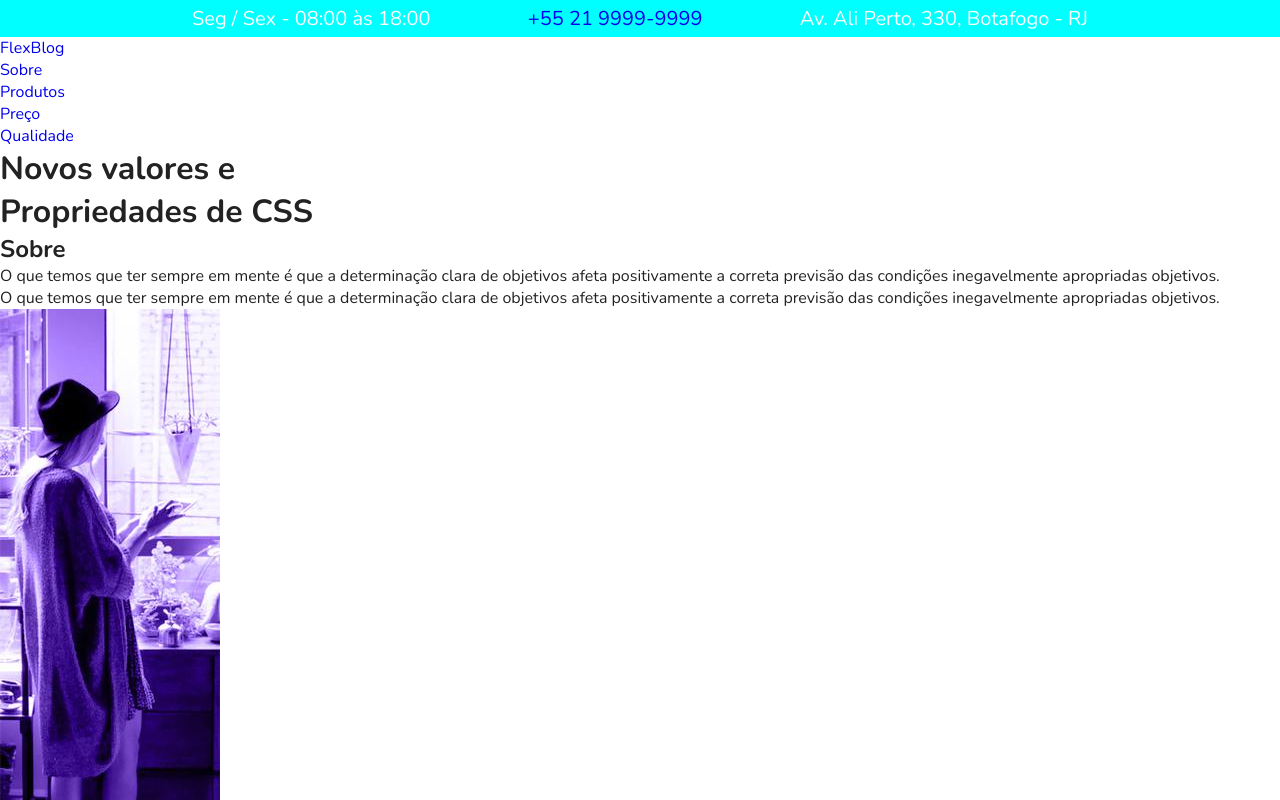
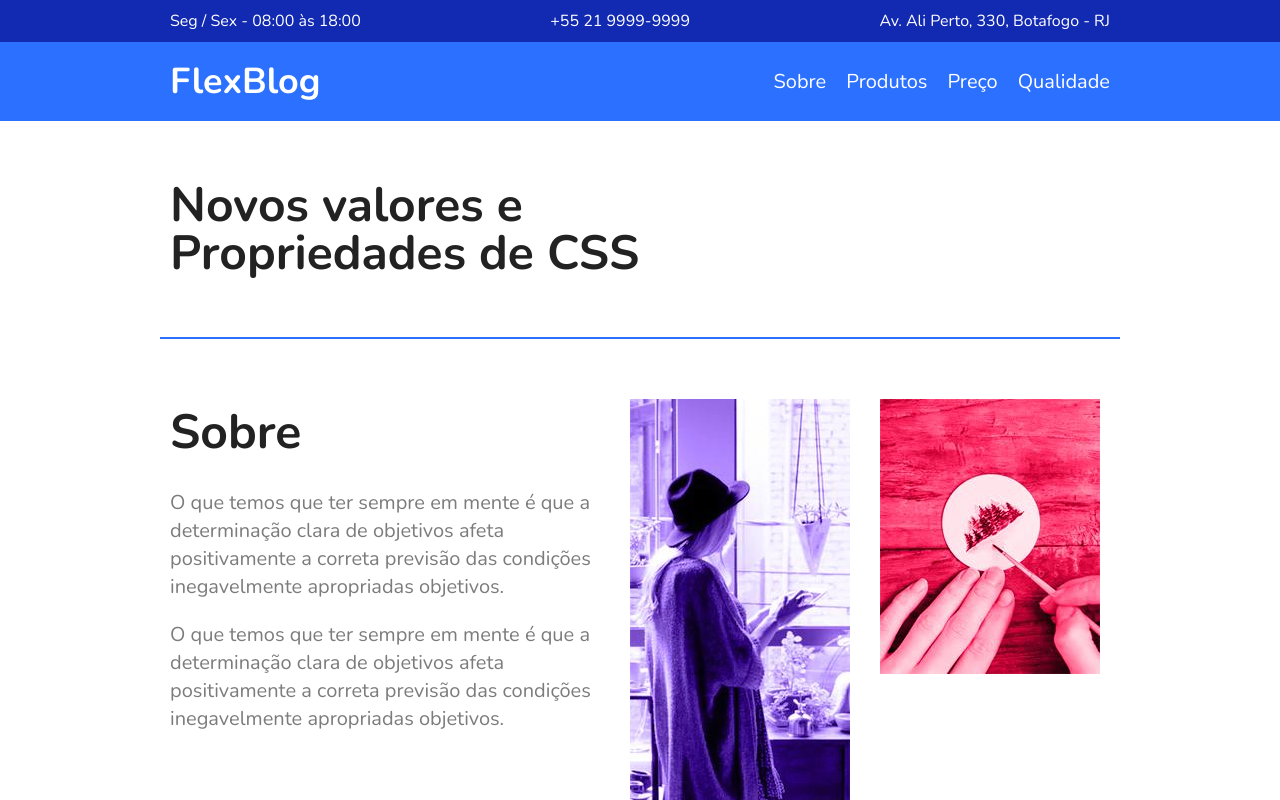
Before and after one commit to VitorAlves02/CSS-Flexbox, a plain HTML site: page index.html in a window 1280 px wide. Shown: the top 800 px of the page. Drawn offline with nearby package versions, Linux system fonts and the light colour scheme.

Commit message:
Stilização ate parte de produtos

```diff
--- a/css/style.css
+++ b/css/style.css
@@ -1,3 +1,5 @@
+/*Reset*/
+
 * {
     margin: 0;
     padding: 0;
@@ -22,20 +24,154 @@ img {
     max-width: 100%;
 }
 
-
+/*superinfo*/
 
 .superinfo-bg {
-    width: 100%;
-    background-color: aqua;
+    background-color: #122ab2;
     color: white;
-    display: flex;
-    justify-content: center;
 }
 
 .superinfo {
+    max-width: 960px;
+    margin: 0 auto;
     display: flex;
-    width: 70%;
     justify-content: space-between;
-    font-size: 20px;
-    padding: 5px 0 5px 0;
+    flex-wrap: wrap;
+    padding-top: 10px;
 }
+
+.superinfo p,
+.superinfo a {
+    margin: 0px 10px 10px 10px;
+}
+
+.superinfo a {
+    color: white;
+}
+
+/*Menu*/
+
+.menu-bg {
+    background-color: #2c70ff;
+    color: white;
+}
+
+.menu {
+    max-width: 960px;
+    margin: 0 auto;
+    display: flex;
+    justify-content: space-between;
+    flex-wrap: wrap;
+    padding: 15px 0;
+    align-items: center;
+}
+
+.menu a {
+    color: white;
+}
+
+.menu-logo a {
+    font-size: 2.25em;
+    font-weight: bold;
+    margin: 0 10px;
+}
+
+.menu-nav ul {
+    display: flex;
+    flex-wrap: wrap;
+}
+
+.menu-nav a {
+    font-size: 1.25em;
+    display: block;
+    padding: 10px;
+}
+
+.menu-nav a:hover {
+    color: #122ab2;
+}
+
+/*Introdução e Sobre*/
+
+.introducao {
+    max-width: 960px;
+    margin: 0 auto;
+    font-size: 3em;
+    line-height: 1;
+    padding: 60px 10px;
+}
+
+.sobre {
+    border-top: 2px solid #2c70ff;
+    border-bottom: 2px solid #2c70ff;
+    max-width: 960px;
+    margin: 0 auto;
+    padding: 60px 0px;
+    display: flex;
+    flex-wrap: wrap;
+}
+
+.sobre-info {
+    flex: 2 1 300px;
+    margin: 0 10px;
+}
+
+.sobre-info h1 {
+    font-size: 3.0em;
+    margin-bottom: .5em;
+}
+
+.sobre-info p {
+    font-size: 1.25em;
+    line-height: 1.4;
+    margin-bottom: 1em;
+    color: #7c7c7c;
+}
+
+.sobre-img {
+    flex: 1 1 160px;
+    margin: 0 10px;
+}
+
+/*Produtos*/
+
+.produtos h1 {
+    font-size: 3.0em;
+    margin: 0 10px 60px 10px;
+}
+
+.produtos {
+    max-width: 960px;
+    margin: 0 auto;
+    padding: 60px 0;
+}
+
+.produtos-container {
+    display: flex;
+    align-items: flex-end;
+    flex-wrap: wrap;
+}
+
+.produtos-item {
+    flex: 1 1 175px;
+    margin: 10px;
+}
+
+.produtos-item h2 {
+    font-size: 3em;
+    color: #a4a4a4;
+    background: #f7f7f7;
+    padding: 60px 20px;
+}
+
+.purple {
+    border-top: 10px solid #ae81ff;
+}
+
+.pink {
+    border-top: 10px solid #f9265e;
+}
+
+.blue {
+    border-top: 10px solid #66d9eb;
+}
--- a/index.html
+++ b/index.html
@@ -14,7 +14,7 @@
     <div class="superinfo-bg">
         <div class="superinfo">
             <p>Seg / Sex - 08:00 às 18:00</p>
-            <a href="+55 21 9999-9999">+55 21 9999-9999</a>
+            <a color="white" href="+55 21 9999-9999">+55 21 9999-9999</a>
             <p>Av. Ali Perto, 330, Botafogo - RJ</p>
         </div>
     </div>
@@ -24,7 +24,7 @@
             <div class="menu-logo">
                 <a href="#">FlexBlog</a>
             </div>
-            <nav>
+            <nav class="menu-nav">
                 <ul>
                     <li><a href="#sobre">Sobre</a></li>
                     <li><a href="#produtos">Produtos</a></li>
```
